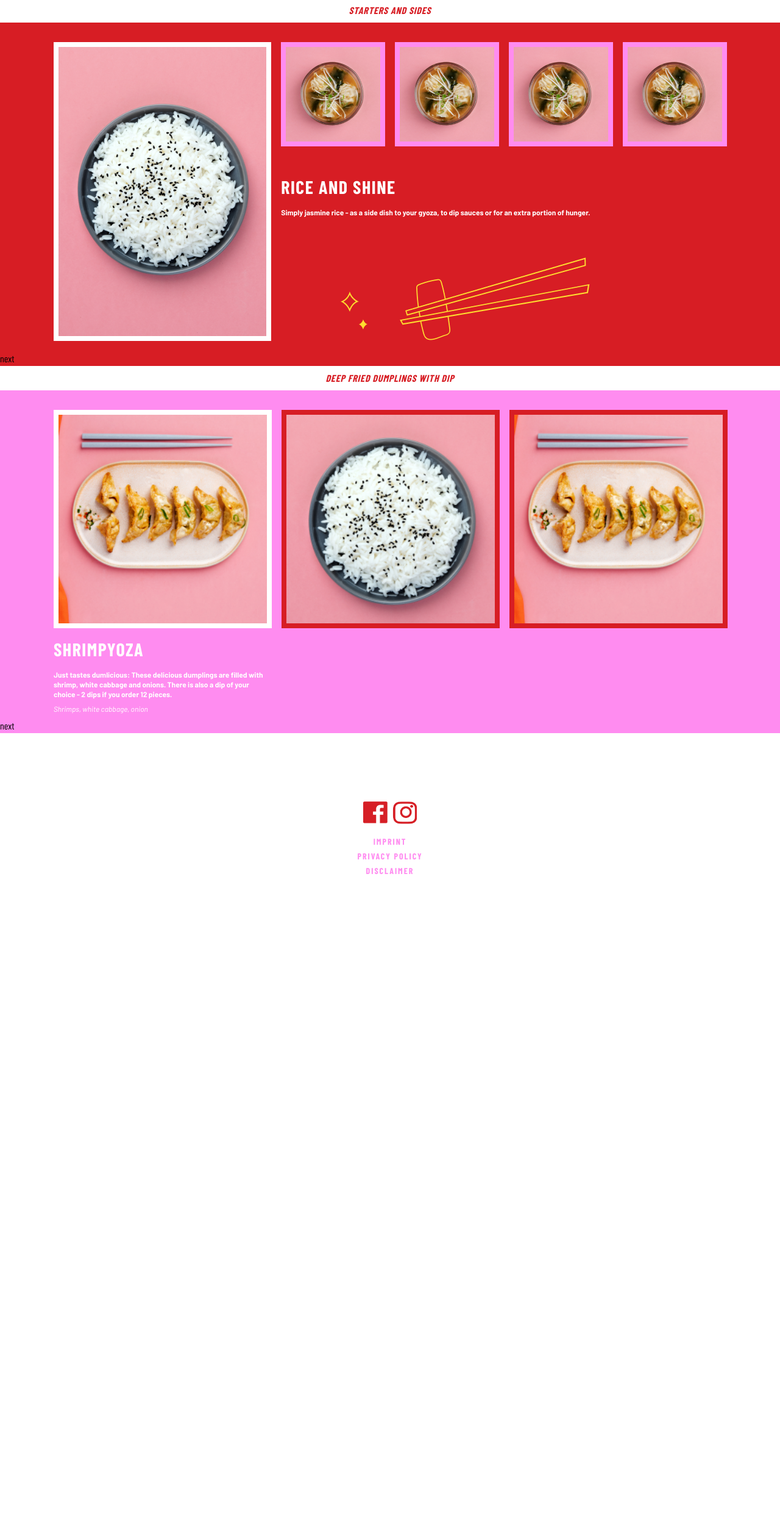
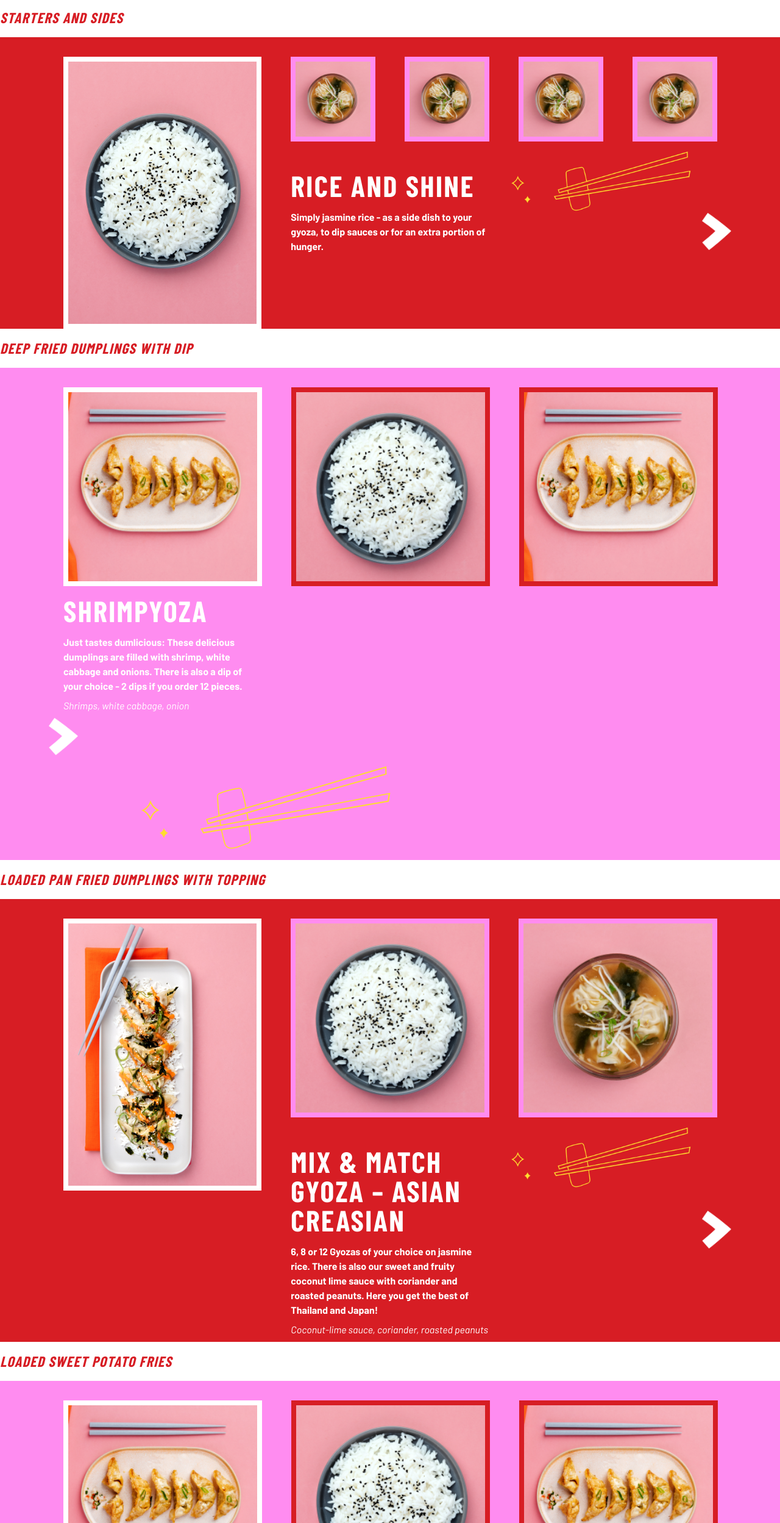
Before and after one commit to ntnhan30dh/yumza, a Gatsby site: page / in a window 1280 px wide. Shown: the part 1971-4468 px from the top of the page at 61% size. Before the commit the page ends 3442 px from the top, so only its background shows below. Built offline with nearby package versions, Linux system fonts and the light colour scheme; Gatsby itself is replaced by a stand-in of ours; a web font is replaced by a local one.

Commit message:
1st draft layout

```diff
--- a/src/components/menu.js
+++ b/src/components/menu.js
@@ -1,8 +1,12 @@
 import React from "react";
 import menu_text from "../images/menu_text.png";
 
-import MMenuStarter from "./mMenu_starter";
-import MMenuDeepFried from "./mMenu_deepFried";
+import MenuStarter from "./menu_starter";
+import MenuDeepFried from "./menu_deepFried";
+import MenuFriedDumplings from "./menu_friedDumplings";
+import SweetPotato from "./menu_sweetPotato";
+import Combos from "./menu_combos";
+
 const Menu = () => {
   return (
     <section id="menu" className=" menuContainer w-full  md:py-12 lg:py-16">
@@ -18,8 +22,11 @@ const Menu = () => {
           </p>
         </div>
       </div>
-      <MMenuStarter />
-      <MMenuDeepFried  />
+      <MenuStarter/>
+      <MenuDeepFried/>
+      <MenuFriedDumplings/>
+      <SweetPotato/>
+      <Combos/>
 
     </section>
   );
--- a/src/components/mMenuItem.js
+++ b/src/components/menuItem.js
@@ -2,7 +2,7 @@ import React from "react"
 import { graphql, useStaticQuery } from "gatsby"
 import Img from "gatsby-image"
 
-const MMenuItem = (props) => {
+const MenuItem = (props) => {
 
     const data = useStaticQuery(graphql`
     {
@@ -45,6 +45,22 @@ const MMenuItem = (props) => {
           }
         }
       }
+
+      MixMatchGyozaAsianCresian: file(relativePath: { eq: "mMenuPic_MixMatchGyozaAsianCresian.png" }) {
+        childImageSharp {
+          fluid(quality: 100, maxWidth: 700) {
+            ...GatsbyImageSharpFluid_withWebp
+          }
+        }
+      }
+
+      MixMatchGyozaAsianCresianL: file(relativePath: { eq: "MenuPic_MixMatchGyozaAsianCresian_L.png" }) {
+        childImageSharp {
+          fluid(quality: 100, maxWidth: 700) {
+            ...GatsbyImageSharpFluid_withWebp
+          }
+        }
+      }
     }
   `)
 
@@ -54,8 +70,8 @@ const MMenuItem = (props) => {
         return data.MeSoHappy.childImageSharp.fluid
       case "RiceAndShine":
         return data.RiceAndShine.childImageSharp.fluid
-      case "Katsu":
-        return data.Katsu.childImageSharp.fluid
+      case "MixMatchGyozaAsianCresian":
+        return data.MixMatchGyozaAsianCresian.childImageSharp.fluid
       case "Lucky":
         return data.Lucky.childImageSharp.fluid
       case "HappyYogi":
@@ -91,8 +107,8 @@ const MMenuItem = (props) => {
         return data.MeSoHappyL.childImageSharp.fluid
       case "RiceAndShine":
         return data.RiceAndShineL.childImageSharp.fluid
-      case "Katsu":
-        return data.Katsu.childImageSharp.fluid
+      case "MixMatchGyozaAsianCresian":
+        return data.MixMatchGyozaAsianCresianL.childImageSharp.fluid
       case "Lucky":
         return data.Lucky.childImageSharp.fluid
       case "HappyYogi":
@@ -122,19 +138,19 @@ const MMenuItem = (props) => {
     }
   }
     return (
-        <div className="mMenuItem  px-1 md:px-2" >
+        <div className="mMenuItem  px-1 md:px-6" >
         <div className={` w-full pic menu-pic border-8 border-solid`}>
           <Img className="w-full picS" fluid={pic(props.pic)} />
           <Img className="w-full picL hidden " fluid={picNav(props.pic)} />
         </div>
         <div className="text text-center md:text-left ">
-        <h1 className="name uppercase text-white font-bold tracking-wider text-3xl py-4 md:hidden">{props.name}</h1>
-        <p className=" description md:hidden barlow font-bold text-xs text-white //text-center">{props.description}</p>
-        <p className="ingredient md:hidden barlow text-white //text-center text-xs italic py-2">{props.ingredient}</p>
+        <h1 className="name uppercase text-white font-bold tracking-wider text-3xl lg:text-5xl py-4 md:hidden">{props.name}</h1>
+        <p className=" description md:hidden barlow font-bold text-xs lg:text-base text-white //text-center">{props.description}</p>
+        <p className="ingredient md:hidden barlow text-white //text-center text-xs lg:text-base italic py-2">{props.ingredient}</p>
         </div>
         </div>
 
     )
 }
 
-export default MMenuItem
+export default MenuItem
--- /dev/null
+++ b/src/components/menu_combos.js
@@ -0,0 +1,61 @@
+import React from "react";
+import MobileSlick from "./mobileSlick";
+import MMenuItem from "./menuItem";
+
+const Combos = () => {
+
+  return (
+      <MobileSlick title="COMBOS" bg="bg-white" layout = {1}  slideNr={3}>
+        <MMenuItem  pic="RiceAndShine" name="Rice and Shine" description=" Simply jasmine rice - as a side dish to your gyoza, to dip sauces or for an extra portion of hunger."/>
+        <MMenuItem
+          pic="MeSoHappy"
+          name="ME SO HAPPY"
+          description="Super healthy miso is eaten around the clock in Japan. And no wonder why: the spicy soup with tofu, nori seaweed and spring onions just always works. We'll spice it up with three gyozas of your choice - the most casual way to eat Japanese classics!"
+          ingredient="Coconut-lime sauce, coriander, roasted peanuts"
+        />
+        <MMenuItem
+          pic="MeSoHappy"
+          name="ME SO HAPPY"
+          description="Super healthy miso is eaten around the clock in Japan. And no wonder why: the spicy soup with tofu, nori seaweed and spring onions just always works. We'll spice it up with three gyozas of your choice - the most casual way to eat Japanese classics!"
+          ingredient="Coconut-lime sauce, coriander, roasted peanuts"
+        />
+        <MMenuItem
+          pic="MeSoHappy"
+          name="ME SO HAPPY"
+          description="Super healthy miso is eaten around the clock in Japan. And no wonder why: the spicy soup with tofu, nori seaweed and spring onions just always works. We'll spice it up with three gyozas of your choice - the most casual way to eat Japanese classics!"
+          ingredient="Coconut-lime sauce, coriander, roasted peanuts"
+        />
+        <MMenuItem
+          pic="MeSoHappy"
+          name="ME SO HAPPY"
+          description="Super healthy miso is eaten around the clock in Japan. And no wonder why: the spicy soup with tofu, nori seaweed and spring onions just always works. We'll spice it up with three gyozas of your choice - the most casual way to eat Japanese classics!"
+          ingredient="Coconut-lime sauce, coriander, roasted peanuts"
+        />
+
+        <MMenuItem
+          pic="MeSoHappy"
+          name="ME SO HAPPY"
+          description="Super healthy miso is eaten around the clock in Japan. And no wonder why: the spicy soup with tofu, nori seaweed and spring onions just always works. We'll spice it up with three gyozas of your choice - the most casual way to eat Japanese classics!"
+          ingredient="Coconut-lime sauce, coriander, roasted peanuts"
+        />
+
+        <MMenuItem
+          pic="MeSoHappy"
+          name="ME SO HAPPY"
+          description="Super healthy miso is eaten around the clock in Japan. And no wonder why: the spicy soup with tofu, nori seaweed and spring onions just always works. We'll spice it up with three gyozas of your choice - the most casual way to eat Japanese classics!"
+          ingredient="Coconut-lime sauce, coriander, roasted peanuts"
+        />
+
+       {/* <h1>1</h1>
+       <h1>2</h1>
+       <h1>3</h1>
+       <h1>4</h1>
+       <h1>5</h1>
+       <h1>6</h1> */}
+
+      </MobileSlick>
+
+  );
+};
+
+export default Combos;
--- a/src/components/mMenu_deepFried.js
+++ b/src/components/menu_deepFried.js
@@ -1,8 +1,8 @@
 import React from "react";
 import MobileSlick from "./mobileSlick";
-import MMenuItem from "./mMenuItem";
+import MMenuItem from "./menuItem";
 
-const MMenuDeepFried = (props) => {
+const MenuDeepFried = (props) => {
   return (
 
       <MobileSlick title="Deep fried dumplings with dip" bg="bg-pink" layout ={2} slideNr={3}>
@@ -31,4 +31,4 @@ const MMenuDeepFried = (props) => {
   );
 };
 
-export default MMenuDeepFried;
+export default MenuDeepFried;
--- a/src/components/mMenu_starter.js
+++ b/src/components/menu_friedDumplings.js
@@ -1,61 +1,54 @@
 import React from "react";
 import MobileSlick from "./mobileSlick";
-import MMenuItem from "./mMenuItem";
+import MenuItem from "./menuItem";
 
-const MMenuStarter = () => {
+const menuFriedDumplings = () => {
 
   return (
-      <MobileSlick title="Starters and sides" bg="bg-red" layout = {1}  slideNr={4}>
-        <MMenuItem  pic="RiceAndShine" name="Rice and Shine" description=" Simply jasmine rice - as a side dish to your gyoza, to dip sauces or for an extra portion of hunger."/>
-        <MMenuItem
+      <MobileSlick title="Loaded pan fried dumplings with topping" bg="bg-red" layout = {1}  slideNr={2}>
+        <MenuItem
+          pic="MixMatchGyozaAsianCresian"
+          name="Mix & Match Gyoza – Asian Creasian"
+          description="6, 8 or 12 Gyozas of your choice on jasmine rice. There is also our sweet and fruity coconut lime sauce with coriander and roasted peanuts. Here you get the best of Thailand and Japan!"
+          ingredient="Coconut-lime sauce, coriander, roasted peanuts"
+        />
+        <MenuItem  pic="RiceAndShine" name="Rice and Shine" description=" Simply jasmine rice - as a side dish to your gyoza, to dip sauces or for an extra portion of hunger."/>
+        <MenuItem
           pic="MeSoHappy"
           name="ME SO HAPPY"
           description="Super healthy miso is eaten around the clock in Japan. And no wonder why: the spicy soup with tofu, nori seaweed and spring onions just always works. We'll spice it up with three gyozas of your choice - the most casual way to eat Japanese classics!"
           ingredient="Coconut-lime sauce, coriander, roasted peanuts"
         />
-        <MMenuItem
+        <MenuItem
           pic="MeSoHappy"
           name="ME SO HAPPY"
           description="Super healthy miso is eaten around the clock in Japan. And no wonder why: the spicy soup with tofu, nori seaweed and spring onions just always works. We'll spice it up with three gyozas of your choice - the most casual way to eat Japanese classics!"
           ingredient="Coconut-lime sauce, coriander, roasted peanuts"
         />
-        <MMenuItem
-          pic="MeSoHappy"
-          name="ME SO HAPPY"
-          description="Super healthy miso is eaten around the clock in Japan. And no wonder why: the spicy soup with tofu, nori seaweed and spring onions just always works. We'll spice it up with three gyozas of your choice - the most casual way to eat Japanese classics!"
-          ingredient="Coconut-lime sauce, coriander, roasted peanuts"
-        />
-        <MMenuItem
+        <MenuItem
           pic="MeSoHappy"
           name="ME SO HAPPY"
           description="Super healthy miso is eaten around the clock in Japan. And no wonder why: the spicy soup with tofu, nori seaweed and spring onions just always works. We'll spice it up with three gyozas of your choice - the most casual way to eat Japanese classics!"
           ingredient="Coconut-lime sauce, coriander, roasted peanuts"
         />
 
-        <MMenuItem
+        <MenuItem
           pic="MeSoHappy"
           name="ME SO HAPPY"
           description="Super healthy miso is eaten around the clock in Japan. And no wonder why: the spicy soup with tofu, nori seaweed and spring onions just always works. We'll spice it up with three gyozas of your choice - the most casual way to eat Japanese classics!"
           ingredient="Coconut-lime sauce, coriander, roasted peanuts"
         />
 
-        <MMenuItem
+        <MenuItem
           pic="MeSoHappy"
           name="ME SO HAPPY"
           description="Super healthy miso is eaten around the clock in Japan. And no wonder why: the spicy soup with tofu, nori seaweed and spring onions just always works. We'll spice it up with three gyozas of your choice - the most casual way to eat Japanese classics!"
           ingredient="Coconut-lime sauce, coriander, roasted peanuts"
         />
 
-       {/* <h1>1</h1>
-       <h1>2</h1>
-       <h1>3</h1>
-       <h1>4</h1>
-       <h1>5</h1>
-       <h1>6</h1> */}
-
       </MobileSlick>
 
   );
 };
 
-export default MMenuStarter;
+export default menuFriedDumplings;
--- /dev/null
+++ b/src/components/menu_starter.js
@@ -0,0 +1,61 @@
+import React from "react";
+import MobileSlick from "./mobileSlick";
+import MMenuItem from "./menuItem";
+
+const MenuStarter = () => {
+
+  return (
+      <MobileSlick title="Starters and sides" bg="bg-red" layout = {1}  slideNr={4}>
+        <MMenuItem  pic="RiceAndShine" name="Rice and Shine" description=" Simply jasmine rice - as a side dish to your gyoza, to dip sauces or for an extra portion of hunger."/>
+        <MMenuItem
+          pic="MeSoHappy"
+          name="ME SO HAPPY"
+          description="Super healthy miso is eaten around the clock in Japan. And no wonder why: the spicy soup with tofu, nori seaweed and spring onions just always works. We'll spice it up with three gyozas of your choice - the most casual way to eat Japanese classics!"
+          ingredient="Coconut-lime sauce, coriander, roasted peanuts"
+        />
+        <MMenuItem
+          pic="MeSoHappy"
+          name="ME SO HAPPY"
+          description="Super healthy miso is eaten around the clock in Japan. And no wonder why: the spicy soup with tofu, nori seaweed and spring onions just always works. We'll spice it up with three gyozas of your choice - the most casual way to eat Japanese classics!"
+          ingredient="Coconut-lime sauce, coriander, roasted peanuts"
+        />
+        <MMenuItem
+          pic="MeSoHappy"
+          name="ME SO HAPPY"
+          description="Super healthy miso is eaten around the clock in Japan. And no wonder why: the spicy soup with tofu, nori seaweed and spring onions just always works. We'll spice it up with three gyozas of your choice - the most casual way to eat Japanese classics!"
+          ingredient="Coconut-lime sauce, coriander, roasted peanuts"
+        />
+        <MMenuItem
+          pic="MeSoHappy"
+          name="ME SO HAPPY"
+          description="Super healthy miso is eaten around the clock in Japan. And no wonder why: the spicy soup with tofu, nori seaweed and spring onions just always works. We'll spice it up with three gyozas of your choice - the most casual way to eat Japanese classics!"
+          ingredient="Coconut-lime sauce, coriander, roasted peanuts"
+        />
+
+        <MMenuItem
+          pic="MeSoHappy"
+          name="ME SO HAPPY"
+          description="Super healthy miso is eaten around the clock in Japan. And no wonder why: the spicy soup with tofu, nori seaweed and spring onions just always works. We'll spice it up with three gyozas of your choice - the most casual way to eat Japanese classics!"
+          ingredient="Coconut-lime sauce, coriander, roasted peanuts"
+        />
+
+        <MMenuItem
+          pic="MeSoHappy"
+          name="ME SO HAPPY"
+          description="Super healthy miso is eaten around the clock in Japan. And no wonder why: the spicy soup with tofu, nori seaweed and spring onions just always works. We'll spice it up with three gyozas of your choice - the most casual way to eat Japanese classics!"
+          ingredient="Coconut-lime sauce, coriander, roasted peanuts"
+        />
+
+       {/* <h1>1</h1>
+       <h1>2</h1>
+       <h1>3</h1>
+       <h1>4</h1>
+       <h1>5</h1>
+       <h1>6</h1> */}
+
+      </MobileSlick>
+
+  );
+};
+
+export default MenuStarter;
--- /dev/null
+++ b/src/components/menu_sweetPotato.js
@@ -0,0 +1,34 @@
+import React from "react";
+import MobileSlick from "./mobileSlick";
+import MMenuItem from "./menuItem";
+
+const SweetPotato = (props) => {
+  return (
+
+      <MobileSlick title="Loaded sweet potato fries" bg="bg-pink" layout ={2} slideNr={3}>
+        <MMenuItem
+          pic="Shrimpyoza"
+          name="Shrimpyoza"
+          description="Just tastes dumlicious: These delicious dumplings are filled with shrimp, white cabbage and onions. There is also a dip of your choice - 2 dips if you order 12 pieces."
+          ingredient="Shrimps, white cabbage, onion"
+        />
+        <MMenuItem  pic="RiceAndShine" name="Rice and Shine" description=" Simply jasmine rice - as a side dish to your gyoza, to dip sauces or for an extra portion of hunger."/>
+        <MMenuItem
+          pic="Shrimpyoza"
+          name="Shrimpyoza"
+          description="Just tastes dumlicious: These delicious dumplings are filled with shrimp, white cabbage and onions. There is also a dip of your choice - 2 dips if you order 12 pieces."
+          ingredient="Shrimps, white cabbage, onion"
+        />
+        <MMenuItem
+          pic="Shrimpyoza"
+          name="Shrimpyoza"
+          description="Just tastes dumlicious: These delicious dumplings are filled with shrimp, white cabbage and onions. There is also a dip of your choice - 2 dips if you order 12 pieces."
+          ingredient="Shrimps, white cabbage, onion"
+        />
+
+      </MobileSlick>
+
+  );
+};
+
+export default SweetPotato;
--- a/src/components/mobileSlick.js
+++ b/src/components/mobileSlick.js
@@ -1,6 +1,7 @@
 import Slider from "react-slick";
 import React, { useRef, useState } from "react";
 import chopstick3 from "../images/chopstick3.png";
+import btn from "../images/btnNext.png";
 
 const MobileSlick = (props) => {
 
@@ -16,9 +17,9 @@ const MobileSlick = (props) => {
     customeSlider.current.slickNext();
   };
 
-  const gotoPrev = () => {
-    customeSlider.current.slickPrev();
-  };
+  // const gotoPrev = () => {
+  //   customeSlider.current.slickPrev();
+  // };
 
   const slideNr = props.slideNr;
 
@@ -31,7 +32,7 @@ const MobileSlick = (props) => {
    // adaptiveHeight:false,
     // variableWidth: true,
     //initialSlide:13,
-    focusOnSelect: true,
+    //focusOnSelect: true,
     arrows: false,
     responsive: [
       {
@@ -101,7 +102,7 @@ const MobileSlick = (props) => {
 
   return (
     <div className={`sliderContainer ${props.bg} `}>
-      <div className="title bg-white text-center italic font-bold tracking-wider py-2">
+      <div className="title bg-white text-center md:text-left md:text-2xl italic font-bold tracking-wider py-2 md:py-4">
         <h1 className="uppercase text-red">{props.title}</h1>
       </div>
       <div className="slideWrapper md:flex md:px-8 lg:px-20">
@@ -129,7 +130,8 @@ const MobileSlick = (props) => {
             </Slider>
 
           </div>
-          <div className="textSlide hidden md:block w-3/4 md:w-full mx-auto pt-8">
+          <div className="md:flex w-full">
+          <div className="textSlide hidden md:block w-3/4 md:w-1/2 mx-auto pt-8">
             <Slider
               {...settings3}
               asNavFor={nav3}
@@ -142,6 +144,13 @@ const MobileSlick = (props) => {
           <div className=" w-3/4 mx-auto p-3 ">
             <img src={pic(props.title)} alt="chopstick3" />
           </div>
+
+      <button onClick={() => gotoNext()} className="hidden md:block">
+      <div className=" w-12 ">
+            <img src={btn} alt="next" />
+          </div>
+      </button>
+          </div>
         </div>}
         {props.layout===2&&  <div className="layout2Slide w-3/4 md:w-full mx-auto pt-8 ">
             <Slider
@@ -152,14 +161,18 @@ const MobileSlick = (props) => {
             >
               {props.children}
             </Slider>
+            <button onClick={() => gotoNext()} className="hidden md:block">
+      <div className=" w-12 ">
+            <img src={btn} alt="next" />
+          </div>
+      </button>
+            <div className=" w-3/4 mx-auto p-3 ">
+            <img src={pic(props.title)} alt="chopstick3" />
+          </div>
+
           </div>}
       </div>
 
-      <button onClick={() => gotoNext()}>
-        <div>
-          <h1>next</h1>
-        </div>
-      </button>
     </div>
   );
 };
--- a/src/styles/index.scss
+++ b/src/styles/index.scss
@@ -83,7 +83,7 @@ textarea {
 
 
 .menuContainer{
-  .bg-red{
+  .bg-red, .bg-white{
     .pic{
       border-color: #FF8CF0;
     }
@@ -118,6 +118,20 @@ textarea {
           }
           .picL{
             display: block;
+          }
+        }
+      }
+
+    }
+
+    .bg-white{
+      .text{
+        color: #d71d24 !important;
+      }
+      .navSlide {
+        .slick-slider{
+          .pic {
+            border-color: #d71d24;
           }
         }
       }
```
Also changed, not shown: src/images/MenuPic_MixMatchGyozaAsianCresian_L.png (added), src/images/btnNext.png (added), src/images/mMenuPic_MixMatchGyozaAsianCresian.png (renamed from src/images/mobile_menu/03_loaded pan fried dumplin/mMenuPic_MixMatchGyozaAsianCresian.png), src/images/mMenuPic_MixMatchGyozaKonnichiwaSabi.png (renamed from src/images/mobile_menu/03_loaded pan fried dumplin/mMenuPic_MixMatchGyozaKonnichiwaSabi.png), src/images/mMenuPic_MixMatchGyozaSayonaraMayonara.png (renamed from src/images/mobile_menu/03_loaded pan fried dumplin/mMenuPic_MixMatchGyozaSayonaraMayonara.png), src/images/mMenuPic_MixMatchGyozaTastyTeriyaki.png (renamed from src/images/mobile_menu/03_loaded pan fried dumplin/mMenuPic_MixMatchGyozaTastyTeriyaki.png).
